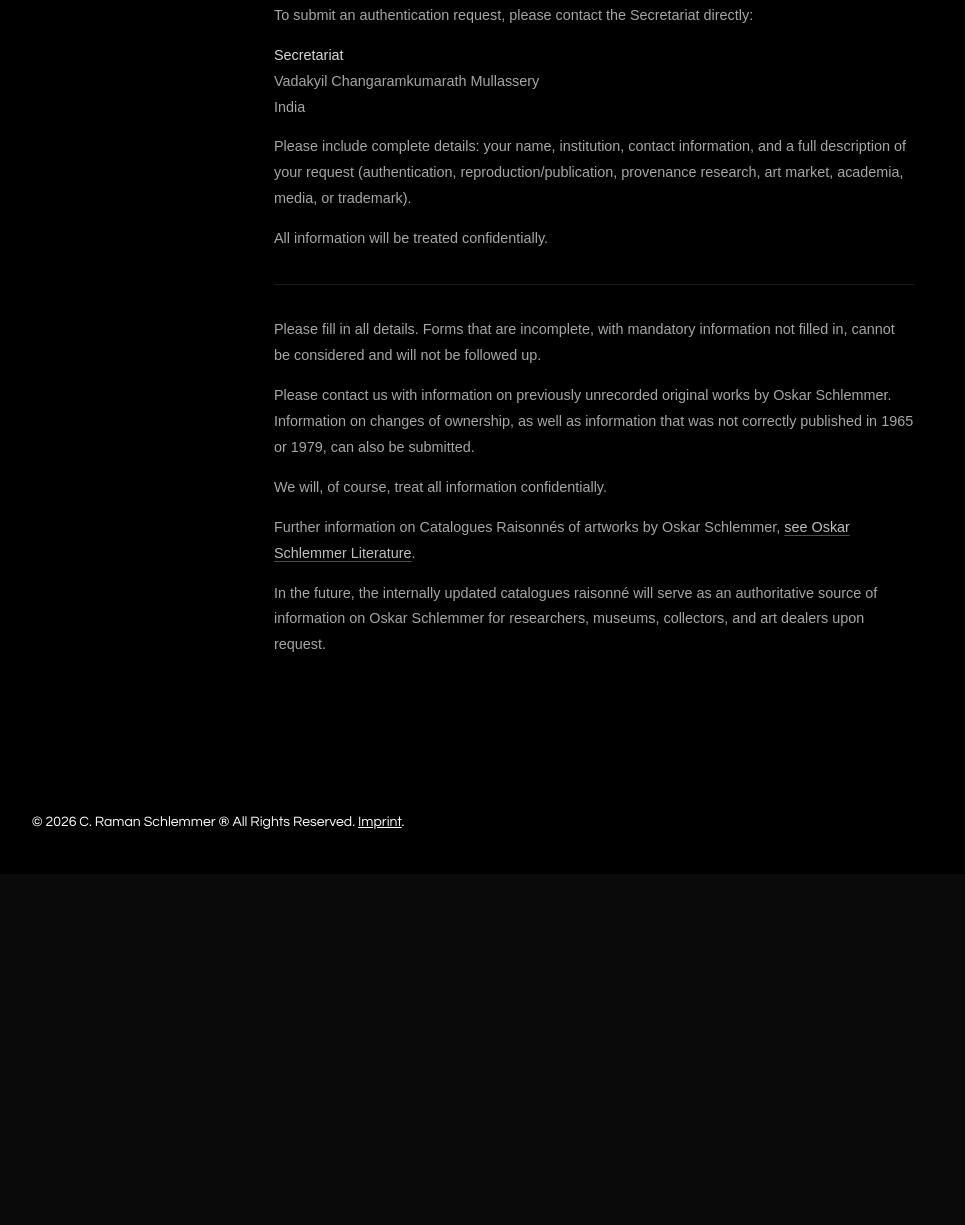
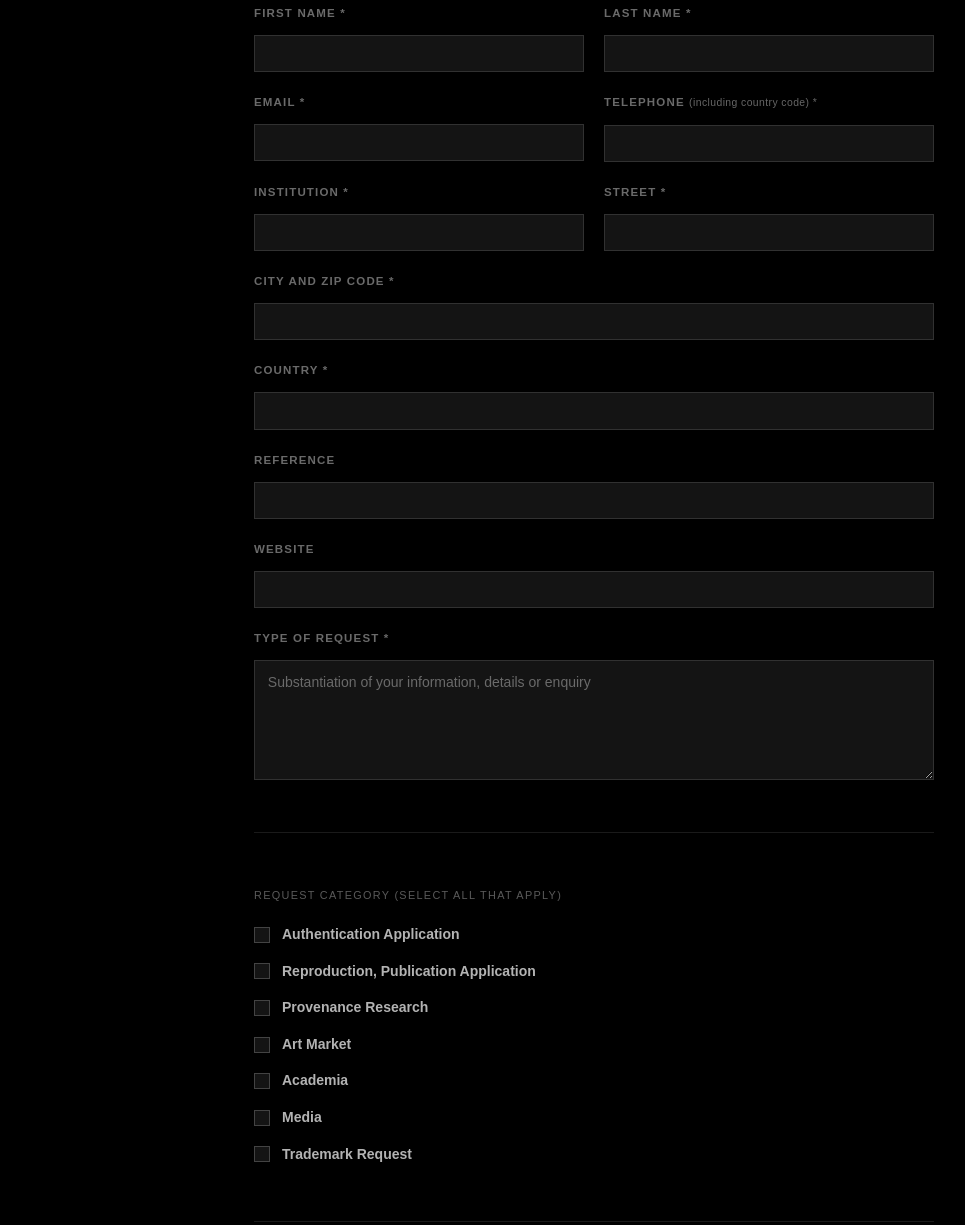
Before and after one commit to henrymarketing/schlemmer-2026, an Astro site: page /authentication in a window 1280 px wide. Shown: the part 512-1737 px from the top of the page, without its empty margins (46-1011 px from the left). Before the commit the page ends 1387 px from the top, so only its background shows below. Built offline with nearby package versions, Linux system fonts and the light colour scheme; Astro itself is replaced by a stand-in of ours.

Commit message:
Fix nav close button, friends Jeff Wall images, and auth form
- globals.css: add .nav-overlay__close styles (was missing — × button
  was rendering unstyled inline instead of pinned top-right)
- friends.json: add two Jeff Wall images to entry 2 (Le Figaro article)
- authentication.astro: replace prose placeholder with full form —
  12 fields, 7 request-type checkboxes, declaration, submit; two-column
  grid layout on desktop, single column on mobile

Co-Authored-By: Claude Sonnet 4.6 <noreply@anthropic.com>

```diff
--- a/src/data/friends.json
+++ b/src/data/friends.json
@@ -41,7 +41,24 @@
   },
   {
     "titleHtml": "<p class=\"schlemmer-text news\"><span class=\"highlight\"><strong>Le Figaro “Jeff Wall, l’homme invisible de Vancouver”<br></strong></span>9 February, 2024<br>©Valerie Duponchelle, Le Figaro<br></p>",
-    "images": [],
+    "images": [
+      {
+        "src": "/images/Jeff-Wall-beyeler-basel.png",
+        "srcset": "/images/Jeff-Wall-beyeler-basel-p-500.png 500w, /images/Jeff-Wall-beyeler-basel.png 1080w",
+        "sizes": "(max-width: 767px) 100vw, 50vw",
+        "alt": "Jeff Wall exhibition at Fondation Beyeler, Basel",
+        "caption": "Jeff Wall — Fondation Beyeler, Basel",
+        "width": "540"
+      },
+      {
+        "src": "/images/Jeff-Wall-exhibition-at-fondation-beyeler-basel.png",
+        "srcset": "/images/Jeff-Wall-exhibition-at-fondation-beyeler-basel-p-500.png 500w, /images/Jeff-Wall-exhibition-at-fondation-beyeler-basel.png 1080w",
+        "sizes": "(max-width: 767px) 100vw, 50vw",
+        "alt": "Jeff Wall — exhibition at Fondation Beyeler, Basel",
+        "caption": "Jeff Wall — Fondation Beyeler, Basel",
+        "width": "540"
+      }
+    ],
     "bodyHtml": "",
     "detailLinks": [
       {
--- a/src/pages/authentication.astro
+++ b/src/pages/authentication.astro
@@ -27,32 +27,117 @@ import Layout from '../layouts/Layout.astro';
 
       <div class="auth-page__rule"></div>
 
-      <div class="auth-page__block">
-        <p>To submit an authentication request, please contact the Secretariat directly:</p>
-        <p>
-          <strong>Secretariat</strong><br />
-          Vadakyil Changaramkumarath Mullassery<br />
-          India
-        </p>
-        <p>
-          Please include complete details: your name, institution, contact information,
-          and a full description of your request (authentication, reproduction/publication,
-          provenance research, art market, academia, media, or trademark).
-        </p>
-        <p>All information will be treated confidentially.</p>
-      </div>
+      <form class="auth-form" method="get" action="">
+
+        <div class="auth-form__row">
+          <div class="auth-form__field">
+            <label class="form-label" for="First-Name">First Name *</label>
+            <input class="form-input" type="text" id="First-Name" name="First-Name" maxlength="256" required />
+          </div>
+          <div class="auth-form__field">
+            <label class="form-label" for="Last-Name">Last Name *</label>
+            <input class="form-input" type="text" id="Last-Name" name="Last-Name" maxlength="256" required />
+          </div>
+        </div>
+
+        <div class="auth-form__row">
+          <div class="auth-form__field">
+            <label class="form-label" for="Email">Email *</label>
+            <input class="form-input" type="email" id="Email" name="Email" maxlength="256" required />
+          </div>
+          <div class="auth-form__field">
+            <label class="form-label" for="Telephone">Telephone <span class="auth-form__note">(including country code) *</span></label>
+            <input class="form-input" type="tel" id="Telephone" name="Telephone-Contact-including-country-code" maxlength="256" required />
+          </div>
+        </div>
+
+        <div class="auth-form__row">
+          <div class="auth-form__field">
+            <label class="form-label" for="Institution">Institution *</label>
+            <input class="form-input" type="text" id="Institution" name="Institution" maxlength="256" required />
+          </div>
+          <div class="auth-form__field">
+            <label class="form-label" for="Street">Street *</label>
+            <input class="form-input" type="text" id="Street" name="Street" maxlength="256" required />
+          </div>
+        </div>
+
+        <div class="auth-form__field">
+          <label class="form-label" for="City">City and Zip code *</label>
+          <input class="form-input" type="text" id="City" name="City-and-Zip-code" maxlength="256" required />
+        </div>
+
+        <div class="auth-form__field">
+          <label class="form-label" for="Country">Country *</label>
+          <input class="form-input" type="text" id="Country" name="Country" maxlength="256" required />
+        </div>
+
+        <div class="auth-form__field">
+          <label class="form-label" for="Reference">Reference</label>
+          <input class="form-input" type="text" id="Reference" name="Reference" maxlength="256" />
+        </div>
+
+        <div class="auth-form__field">
+          <label class="form-label" for="Website">Website</label>
+          <input class="form-input" type="url" id="Website" name="Website" maxlength="256" />
+        </div>
+
+        <div class="auth-form__field">
+          <label class="form-label" for="Request">Type of Request *</label>
+          <textarea
+            class="form-input auth-form__textarea"
+            id="Request"
+            name="Request"
+            maxlength="5000"
+            placeholder="Substantiation of your information, details or enquiry"
+            required
+          ></textarea>
+        </div>
+
+        <div class="auth-form__rule"></div>
+
+        <p class="auth-form__section-label">Request category (select all that apply)</p>
+
+        <div class="auth-form__checks">
+          {[
+            { id: 'Authentication', label: 'Authentication Application' },
+            { id: 'Reproduction-Publication', label: 'Reproduction, Publication Application' },
+            { id: 'Provenance-Research', label: 'Provenance Research' },
+            { id: 'Art-Market', label: 'Art Market' },
+            { id: 'Academia', label: 'Academia' },
+            { id: 'Media', label: 'Media' },
+            { id: 'Trademark-Request', label: 'Trademark Request' },
+          ].map(({ id, label }) => (
+            <label class="auth-form__check-label">
+              <input class="form-checkbox" type="checkbox" id={id} name={id} />
+              <span>{label}</span>
+            </label>
+          ))}
+        </div>
+
+        <div class="auth-form__rule"></div>
+
+        <label class="auth-form__check-label auth-form__declaration">
+          <input class="form-checkbox" type="checkbox" id="Declaration" name="Decleration-correct-info" required />
+          <span>I declare the information provided is correct. *</span>
+        </label>
+
+        <button type="submit" class="btn-primary auth-form__submit">Submit</button>
+
+      </form>
 
       <div class="auth-page__rule"></div>
 
       <div class="auth-page__block">
         <p>
-          Please fill in all details. Forms that are incomplete, with mandatory information
-          not filled in, cannot be considered and will not be followed up.
+          Please fill in the form with complete and detailed information. All entries marked with a
+          star (*) are mandatory. Forms that are incomplete, with mandatory information not filled in,
+          cannot be considered and will not be followed up.
         </p>
         <p>
-          Please contact us with information on previously unrecorded original works by
-          Oskar Schlemmer. Information on changes of ownership, as well as information that
-          was not correctly published in 1965 or 1979, can also be submitted.
+          Please contact us with information on previously unrecorded original works by Oskar Schlemmer
+          by filling in the form with all details available to you. Information on changes of ownership,
+          as well as information that was not correctly published in 1965 or 1979, can also be submitted.
         </p>
         <p>We will, of course, treat all information confidentially.</p>
         <p>
@@ -60,9 +145,9 @@ import Layout from '../layouts/Layout.astro';
           <a href="/catalogue-raisonne" class="auth-page__link">see Oskar Schlemmer Literature</a>.
         </p>
         <p>
-          In the future, the internally updated catalogues raisonné will serve as an
-          authoritative source of information on Oskar Schlemmer for researchers, museums,
-          collectors, and art dealers upon request.
+          In the future, the internally updated catalogues raisonné will serve as an authoritative
+          source of information on Oskar Schlemmer for researchers, museums, collectors, and art
+          dealers upon request.
         </p>
       </div>
 
@@ -77,7 +162,7 @@ import Layout from '../layouts/Layout.astro';
   }
 
   .auth-page__inner {
-    max-width: 720px;
+    max-width: 760px;
     margin: 0 auto;
     padding: 0 2.5rem;
   }
@@ -99,7 +184,8 @@ import Layout from '../layouts/Layout.astro';
     margin: 0 0 2.5rem;
   }
 
-  .auth-page__rule {
+  .auth-page__rule,
+  .auth-form__rule {
     height: 1px;
     background: rgba(255, 255, 255, 0.1);
     margin: 2rem 0;
@@ -130,11 +216,6 @@ import Layout from '../layouts/Layout.astro';
     margin: 0;
   }
 
-  .auth-page__block strong {
-    font-weight: 500;
-    color: rgba(255, 255, 255, 0.85);
-  }
-
   .auth-page__link {
     color: rgba(255, 255, 255, 0.75);
     text-decoration: underline;
@@ -146,9 +227,80 @@ import Layout from '../layouts/Layout.astro';
     text-decoration-color: rgba(255, 255, 255, 0.7);
   }
 
+  /* ─── Form ─────────────────────────────────── */
+  .auth-form {
+    display: flex;
+    flex-direction: column;
+    gap: 1.25rem;
+  }
+
+  .auth-form__row {
+    display: grid;
+    grid-template-columns: 1fr 1fr;
+    gap: 1.25rem;
+  }
+
+  .auth-form__field {
+    display: flex;
+    flex-direction: column;
+    gap: 0.35rem;
+  }
+
+  .auth-form__note {
+    font-size: 0.65rem;
+    letter-spacing: 0.04em;
+    color: rgba(255, 255, 255, 0.4);
+    text-transform: none;
+    font-weight: 400;
+  }
+
+  .auth-form__textarea {
+    min-height: 120px;
+    resize: vertical;
+    font-family: inherit;
+    line-height: 1.6;
+  }
+
+  .auth-form__section-label {
+    font-size: 0.68rem;
+    letter-spacing: 0.12em;
+    text-transform: uppercase;
+    color: rgba(255, 255, 255, 0.35);
+    margin: 0;
+  }
+
+  .auth-form__checks {
+    display: flex;
+    flex-direction: column;
+    gap: 0.75rem;
+  }
+
+  .auth-form__check-label {
+    display: flex;
+    align-items: center;
+    gap: 0.75rem;
+    cursor: pointer;
+    font-size: 0.875rem;
+    color: rgba(255, 255, 255, 0.7);
+    line-height: 1.4;
+  }
+
+  .auth-form__declaration {
+    color: rgba(255, 255, 255, 0.85);
+  }
+
+  .auth-form__submit {
+    align-self: flex-start;
+    margin-top: 0.5rem;
+  }
+
   @media (max-width: 767px) {
     .auth-page__inner {
       padding: 0 1.25rem;
     }
+
+    .auth-form__row {
+      grid-template-columns: 1fr;
+    }
   }
 </style>
--- a/src/styles/globals.css
+++ b/src/styles/globals.css
@@ -100,6 +100,25 @@
 
 .nav-overlay__item:hover {
   color: rgba(255, 255, 255, 0.5);
+}
+
+.nav-overlay__close {
+  position: absolute;
+  top: 1.5rem;
+  right: 2rem;
+  background: none;
+  border: none;
+  color: #fff;
+  font-size: 2rem;
+  line-height: 1;
+  cursor: pointer;
+  padding: 0.25rem 0.5rem;
+  opacity: 0.55;
+  transition: opacity 0.2s;
+}
+
+.nav-overlay__close:hover {
+  opacity: 1;
 }
 
 /* Lightbox overlay */
```
